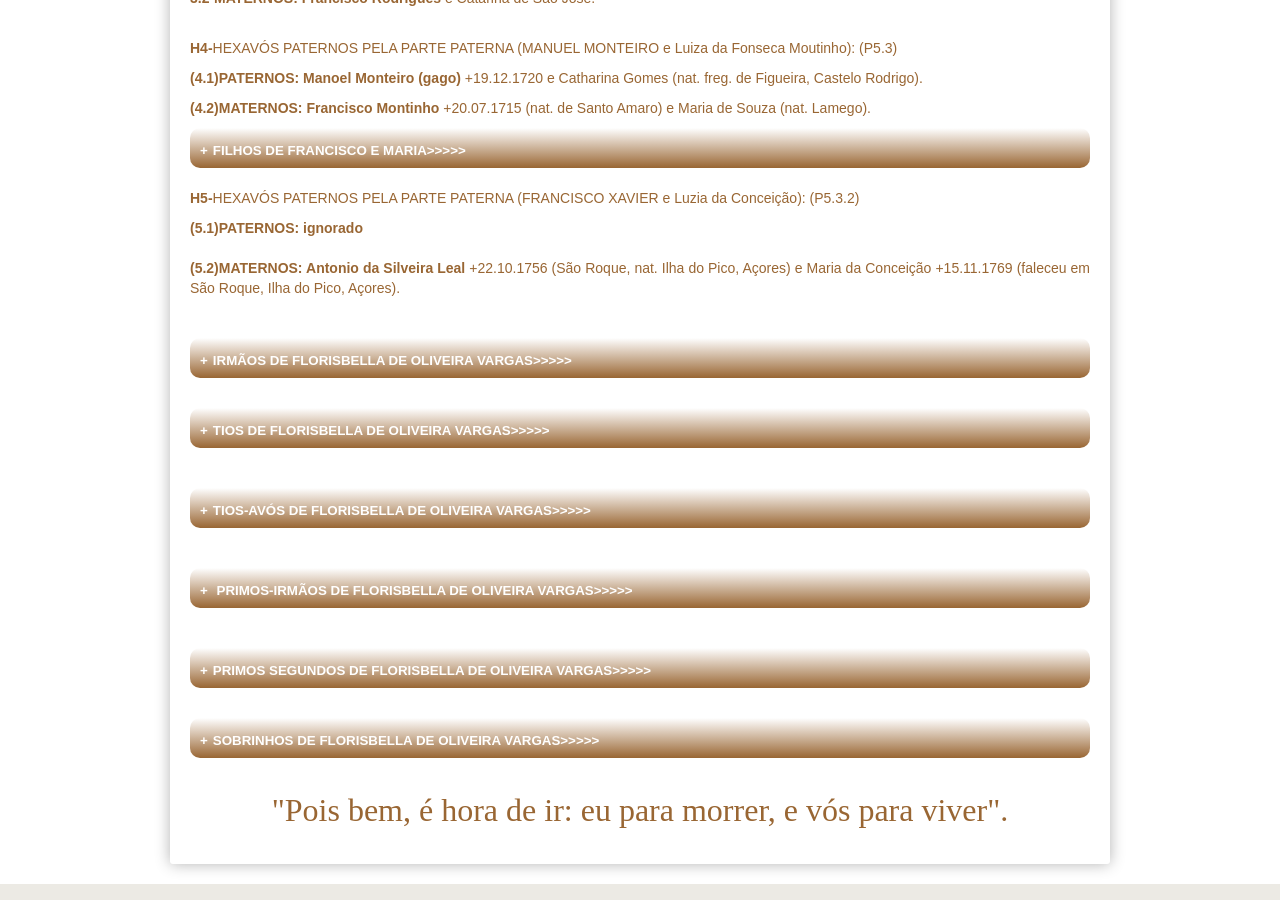
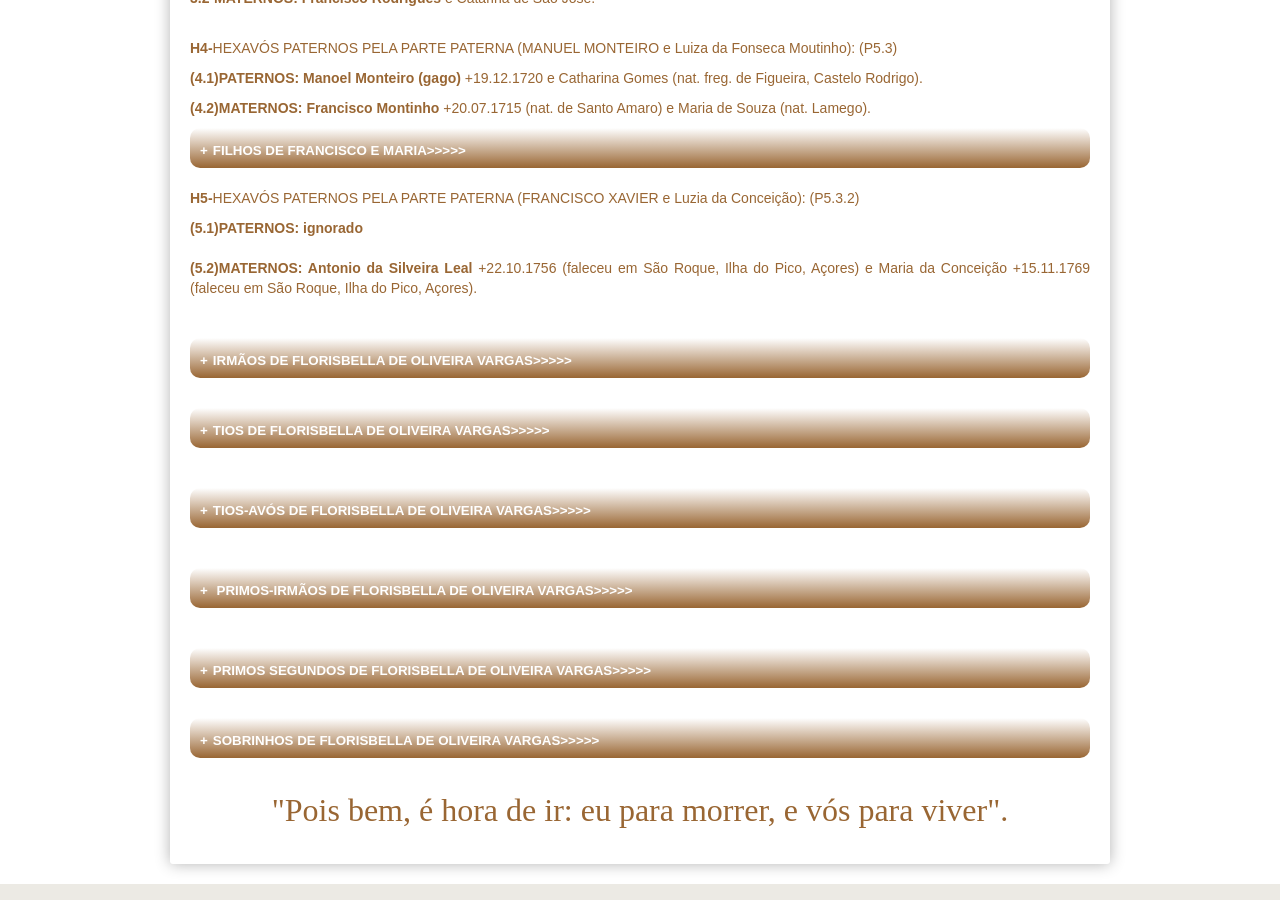
Before and after one commit to claudiovargas1955/claudiovargas1955.github.io, a Jekyll site: the page built from _pages/arvore-genealogica-de-costados-de-florisbella.html, in a window 1280 px wide and 900 px high, scrolled down 3580 px. Built offline with Jekyll 4.4.1, drawn with Linux system fonts in a browser that asks for light colours; some web fonts are replaced.

Commit message:
Update arvore-genealogica-de-costados-de-florisbella.html

```diff
--- a/_pages/arvore-genealogica-de-costados-de-florisbella.html
+++ b/_pages/arvore-genealogica-de-costados-de-florisbella.html
@@ -1061,8 +1061,8 @@ da Rocha e Isabel Francisca de Jesus).<br><br>
 <p><b>H5-</b>HEXAVÓS PATERNOS PELA PARTE PATERNA (FRANCISCO XAVIER e Luzia da Conceição): (P5.3.2)</p>
 <p><b>(5.1)PATERNOS: ignorado</b><br><br>
 
-<b>(5.2)MATERNOS: Antonio da Silveira Leal </b>+22.10.1756 (São Roque, nat. Ilha do Pico, Açores) e  Maria da Conceição +15.11.1769
-(faleceu em São Roque, Ilha do Pico, Açores).</p><br>
+<b>(5.2)MATERNOS: Antonio da Silveira Leal </b>+22.10.1756 (faleceu em São Roque, Ilha do Pico, Açores) e  Maria da Conceição
++15.11.1769  (faleceu em São Roque, Ilha do Pico, Açores).</p><br>
 
 
 <p><details><summary>IRMÃOS DE FLORISBELLA DE OLIVEIRA VARGAS>>>>></summary><br/></p>
```
